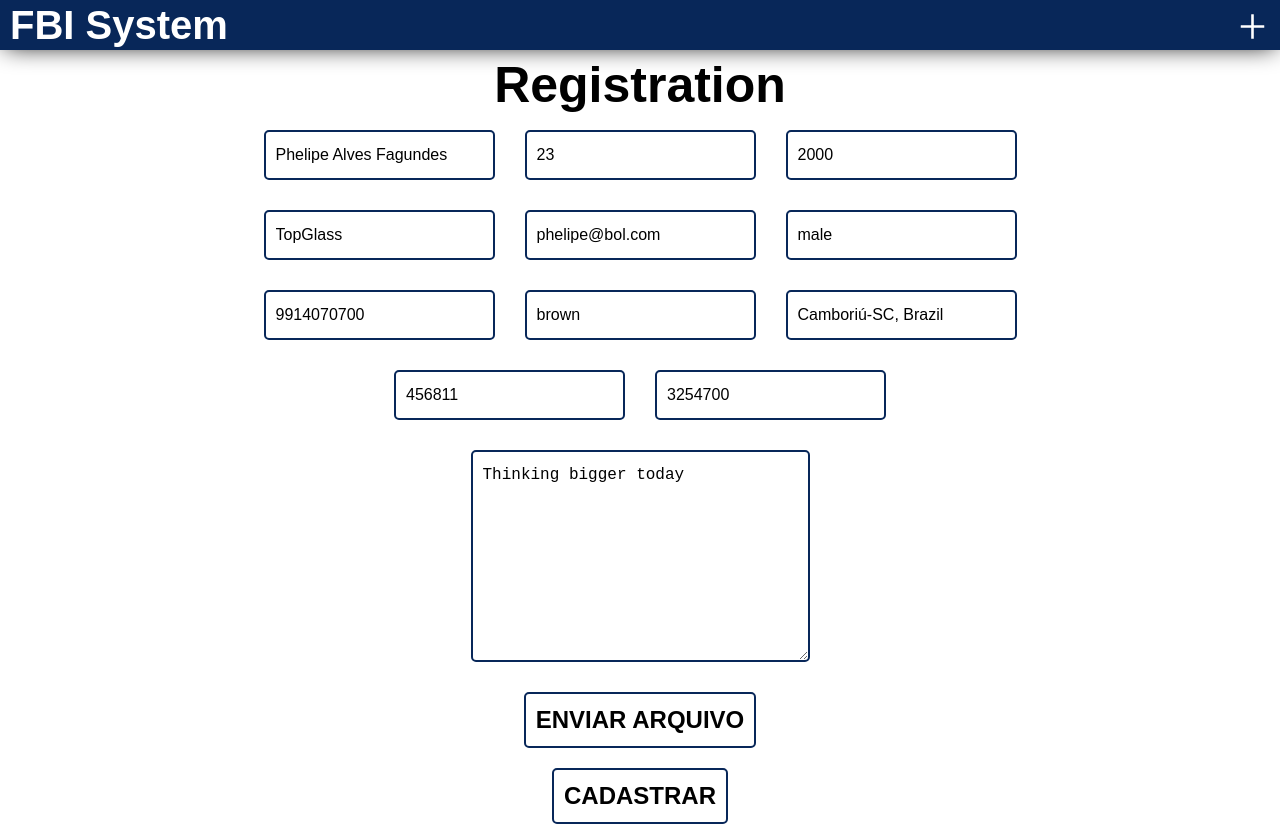
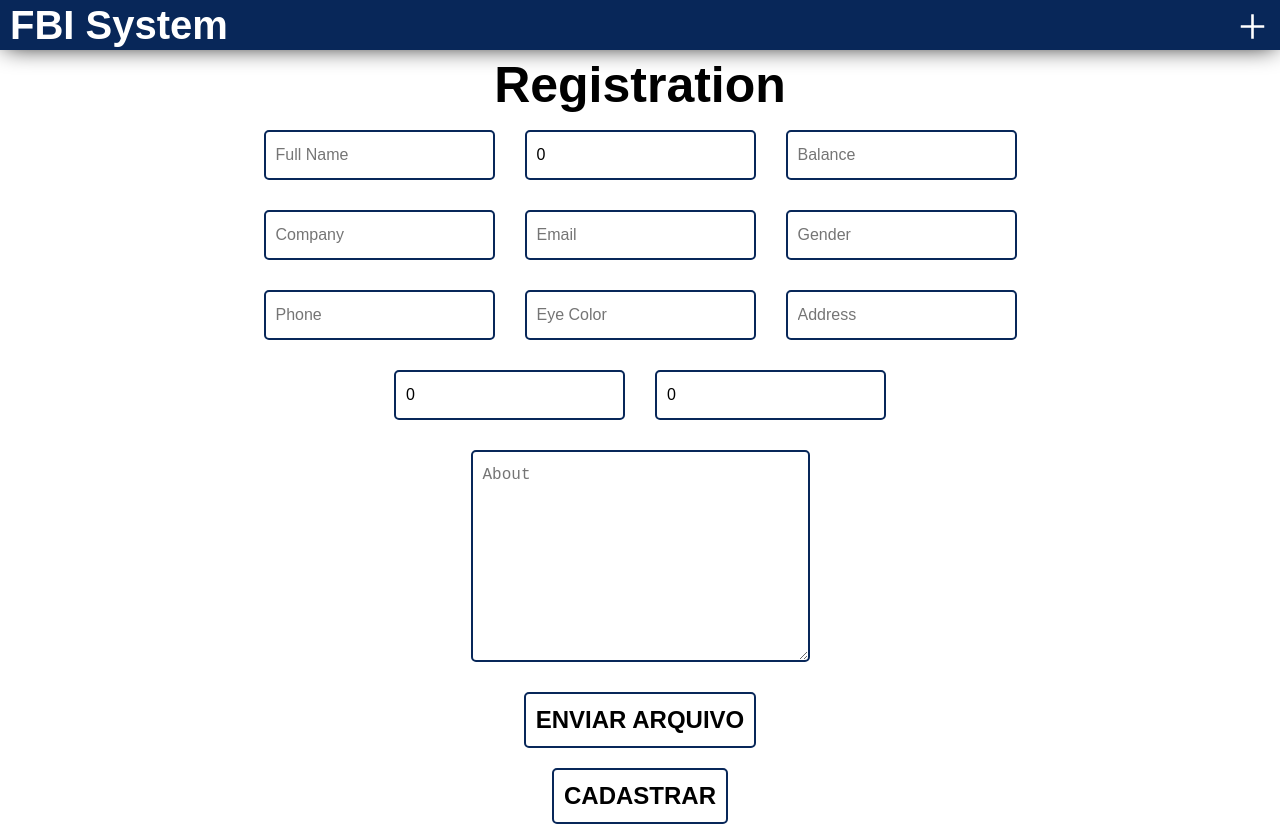
Before and after one commit to howjack/React-FbiSystem, a React (Create React App) app in the folder fbi-app/: page /register in a window 1280 px wide. Built offline with nearby package versions, Linux system fonts and the light colour scheme; a web font is replaced by a local one.

Commit message:
codigo refatorado

```diff
--- /dev/null
+++ b/fbi-app/src/components/Participants/index.tsx
@@ -0,0 +1,17 @@
+import { participantsProps} from '../../types/suspects'
+import Person from '../Person'
+import * as S from './style'
+
+export default function Participants({participants}: participantsProps) {
+
+    return (
+        <S.participantsContainer>
+            <h3>Participants:</h3>
+            <S.listContainer>
+                {participants.map((suspect) => (
+                    <Person suspect={suspect} key={suspect.name} />
+                ))}
+            </S.listContainer>
+        </S.participantsContainer>
+    )
+}
--- /dev/null
+++ b/fbi-app/src/components/Participants/style.ts
@@ -0,0 +1,23 @@
+import styled from "styled-components"
+
+export const participantsContainer = styled.div`
+    margin: 5px 0;
+    flex-basis: 55%;
+
+    h3{
+        font-size: 50px;
+        font-weight: bold;
+        text-align: center;
+    }
+`
+
+export const listContainer = styled.ul`
+    display: flex;
+    justify-content: center;
+    flex-direction: row;
+    align-items: flex-start;
+    flex-wrap: wrap;
+    gap: 20px;
+    height: 85vh;
+    overflow-y: scroll;
+`
--- a/fbi-app/src/components/ProfileCard/index.tsx
+++ b/fbi-app/src/components/ProfileCard/index.tsx
@@ -1,7 +1,7 @@
-import { PersonProps } from '../../types/suspects'
+import { ProfileProps } from '../../types/suspects'
 import * as S from './style'
 
-export default function ProfileCard({ person }: PersonProps) {
+export default function ProfileCard({ person }: ProfileProps) {
 
     return (
         <S.profileContainer>
--- a/fbi-app/src/pages/SuspectDetail/index.tsx
+++ b/fbi-app/src/pages/SuspectDetail/index.tsx
@@ -2,9 +2,9 @@ import { useEffect, useState } from "react";
 import * as S from './style'
 import { useParams } from "react-router-dom"
 import api from "../../api/axios";
-import Person from "../../components/Person";
 import { detailPersonProps } from "../../types/suspects";
 import ProfileCard from "../../components/ProfileCard";
+import Participants from "../../components/Participants";
 
 export default function SuspectDetail() {
     const { id } = useParams();
@@ -28,14 +28,7 @@ export default function SuspectDetail() {
         <>
             {exist && <S.container>
                 <ProfileCard person={person[0]} />
-                {person[0].participants && <S.participantsContainer>
-                    <h3>Participants:</h3>
-                    <S.listContainer>
-                        {person[0].participants.map((suspect) => (
-                            <Person suspect={suspect} key={suspect.name} />
-                        ))}
-                    </S.listContainer>
-                </S.participantsContainer>}
+                {person[0].participants && <Participants participants={person[0].participants}/>}
             </S.container>
             }
         </>
--- a/fbi-app/src/pages/SuspectDetail/style.ts
+++ b/fbi-app/src/pages/SuspectDetail/style.ts
@@ -7,25 +7,3 @@ export const container = styled.div`
     justify-content: space-around;
     flex-wrap: wrap;
 `
-
-export const participantsContainer = styled.div`
-    margin: 5px 0;
-    flex-basis: 55%;
-
-    h3{
-        font-size: 50px;
-        font-weight: bold;
-        text-align: center;
-    }
-`
-
-export const listContainer = styled.ul`
-    display: flex;
-    justify-content: center;
-    flex-direction: row;
-    align-items: flex-start;
-    flex-wrap: wrap;
-    gap: 20px;
-    height: 85vh;
-    overflow-y: scroll;
-`
--- a/fbi-app/src/pages/SuspectRegister/index.tsx
+++ b/fbi-app/src/pages/SuspectRegister/index.tsx
@@ -8,18 +8,18 @@ import * as S from './style'
 export default function SuspectRegister() {
     const [register, setRegister] = useState<registerPersonProps>({
         _id: '',
-        name: 'Phelipe Alves Fagundes',
-        age: 23,
-        balance: '2000',
-        company: 'TopGlass',
-        email: 'phelipe@bol.com',
-        gender: 'male',
-        phone: '9914070700',
-        eyeColor: 'brown',
-        address: 'Camboriú-SC, Brazil',
-        latitude: 456811,
-        longitude: 3254700,
-        about: 'Thinking bigger today',
+        name: '',
+        age: 0,
+        balance: '',
+        company: '',
+        email: '',
+        gender: '',
+        phone: '',
+        eyeColor: '',
+        address: '',
+        latitude: 0,
+        longitude: 0,
+        about: '',
         registered: '',
         picture: '',
     });
```
Also changed, not shown: fbi-app/src/types/suspects.ts (+6 -2 lines).
